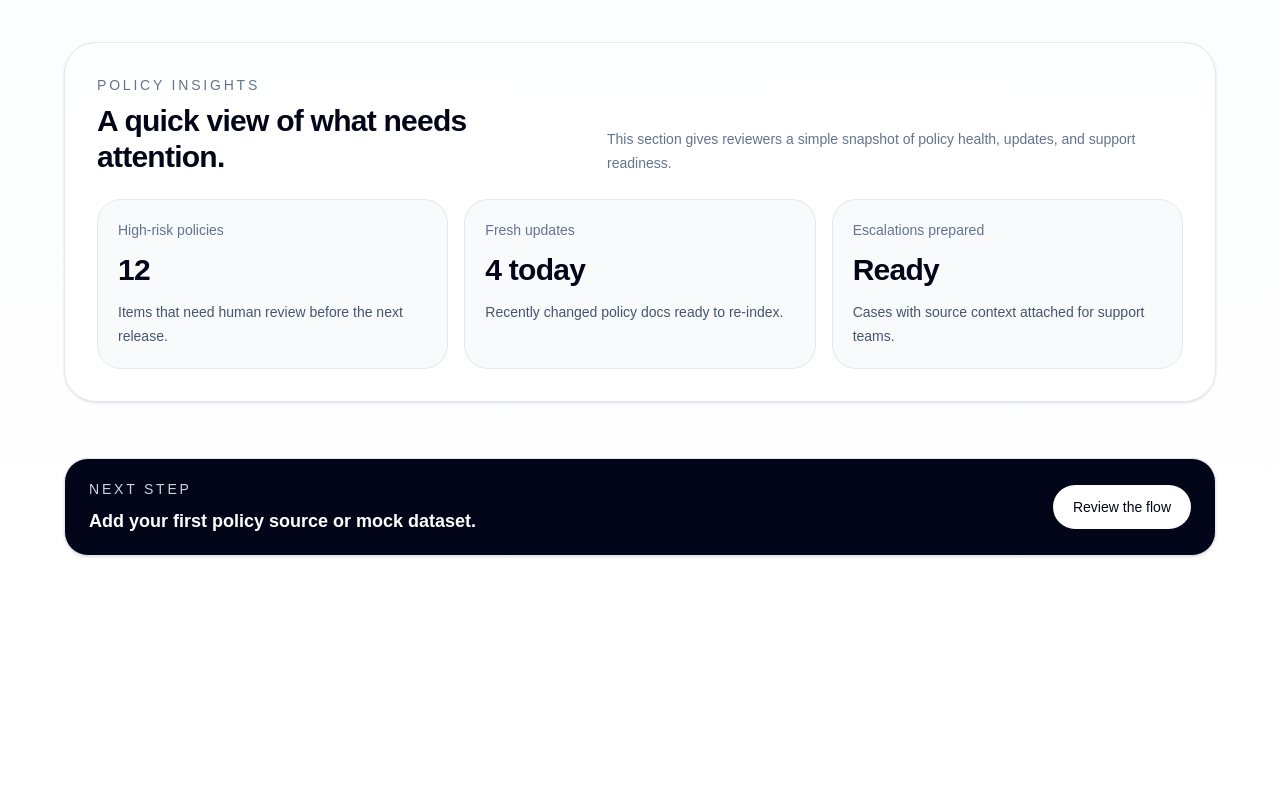
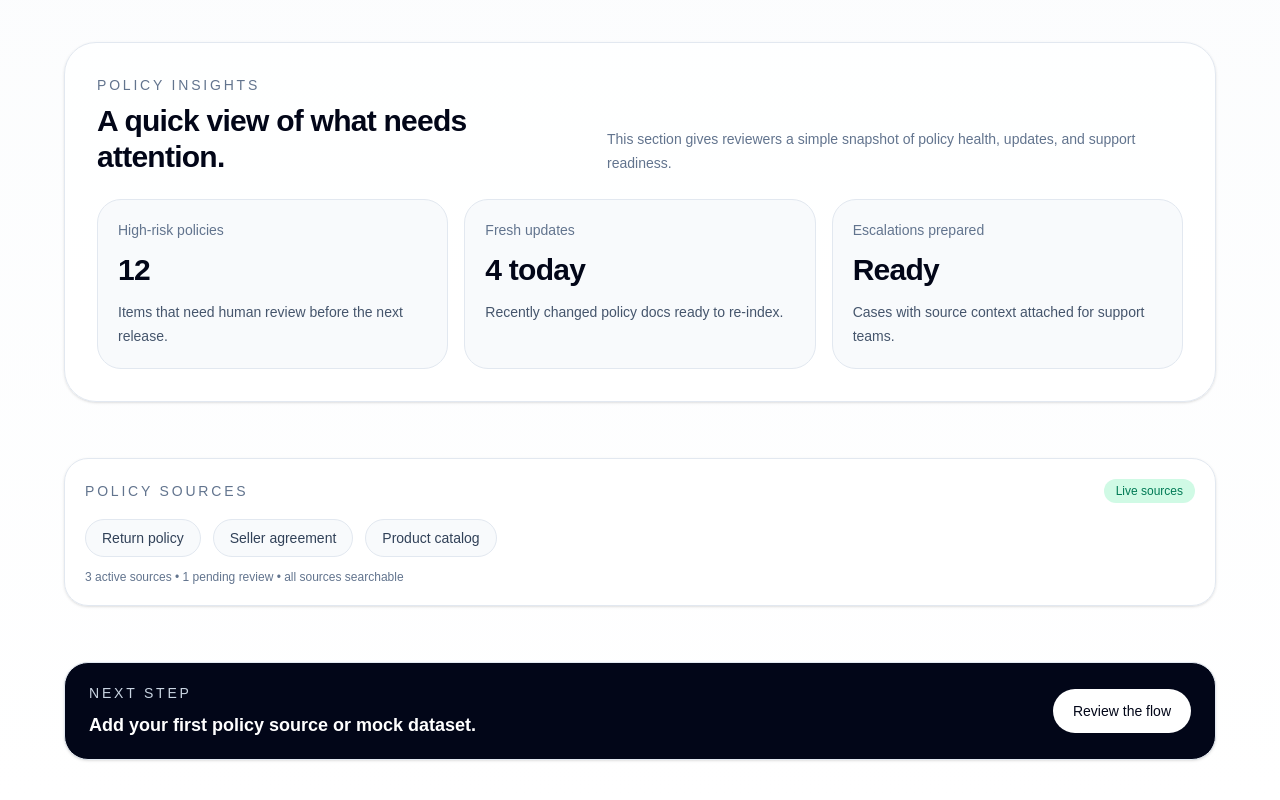
Before and after one commit to kalviumcommunity/PolicyLens, a Next.js app in the folder frontend/: page / in a window 1280 px wide. Shown: the part 884-1684 px from the top of the page. Before the commit the page ends 1480 px from the top, so only its background shows below. Built offline with nearby package versions, Linux system fonts and the light colour scheme.

Commit message:
feat(frontend): add policy sources summary card

```diff
--- a/frontend/app/page.tsx
+++ b/frontend/app/page.tsx
@@ -150,6 +150,31 @@ export default function Home() {
           </div>
         </div>
 
+        <div className="rounded-3xl border border-slate-200 bg-white/80 p-5 shadow-sm dark:border-slate-800 dark:bg-slate-950/75">
+          <div className="flex flex-col gap-2 sm:flex-row sm:items-center sm:justify-between">
+            <p className="text-sm font-medium uppercase tracking-[0.2em] text-slate-500 dark:text-slate-400">
+              Policy sources
+            </p>
+            <span className="inline-flex w-fit rounded-full bg-emerald-100 px-3 py-1 text-xs font-medium text-emerald-700 dark:bg-emerald-950/60 dark:text-emerald-300">
+              Live sources
+            </span>
+          </div>
+          <div className="mt-4 flex flex-wrap gap-3">
+            <span className="rounded-full border border-slate-200 bg-slate-50 px-4 py-2 text-sm text-slate-700 dark:border-slate-800 dark:bg-slate-900 dark:text-slate-200">
+              Return policy
+            </span>
+            <span className="rounded-full border border-slate-200 bg-slate-50 px-4 py-2 text-sm text-slate-700 dark:border-slate-800 dark:bg-slate-900 dark:text-slate-200">
+              Seller agreement
+            </span>
+            <span className="rounded-full border border-slate-200 bg-slate-50 px-4 py-2 text-sm text-slate-700 dark:border-slate-800 dark:bg-slate-900 dark:text-slate-200">
+              Product catalog
+            </span>
+          </div>
+          <p className="mt-3 text-xs text-slate-500 dark:text-slate-400">
+            3 active sources • 1 pending review • all sources searchable
+          </p>
+        </div>
+
         <div className="flex flex-col items-start justify-between gap-4 rounded-3xl border border-slate-200 bg-slate-950 px-6 py-5 text-white shadow-sm dark:border-slate-800 sm:flex-row sm:items-center">
           <div>
             <p className="text-sm font-medium uppercase tracking-[0.2em] text-slate-300">
```
